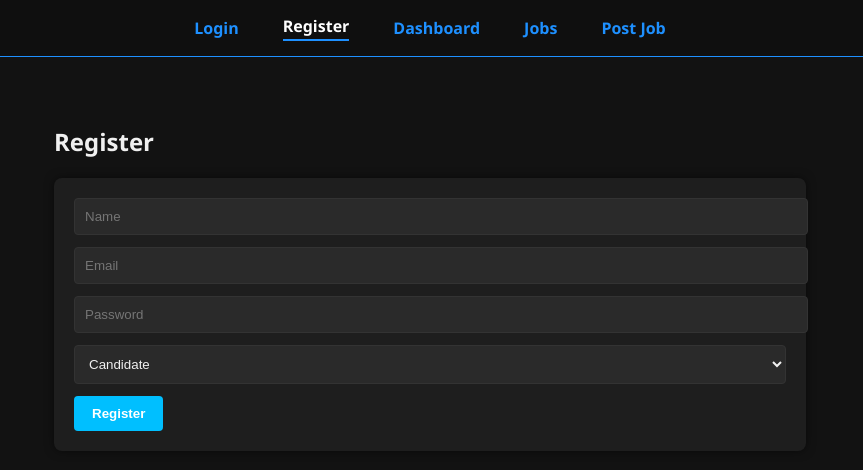
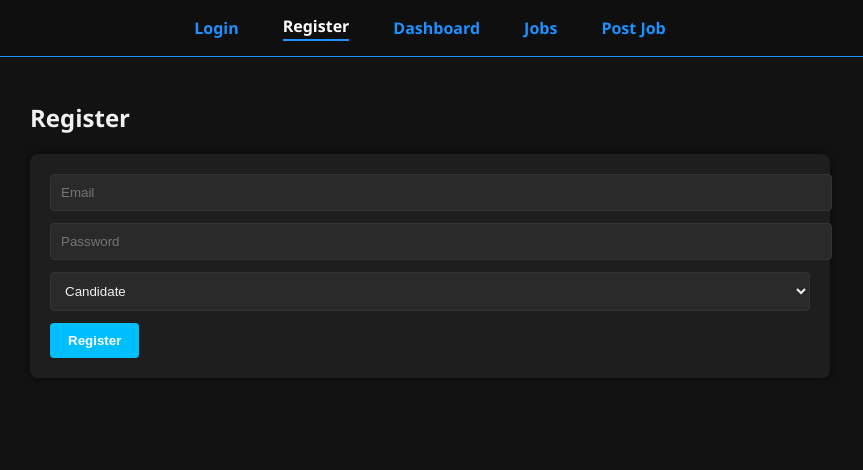
Before and after one commit to Preethika-Sankar/job-board, a React (Create React App) app in the folder frontend/: page /register in a window 1280 px wide. Shown: the top 470 px of the page, without its empty margins (210-1073 px from the left). Built offline with nearby package versions, Linux system fonts and the light colour scheme.

Commit message:
Connect frontend to deployed backend

```diff
--- a/frontend/src/pages/Login.jsx
+++ b/frontend/src/pages/Login.jsx
@@ -1,31 +1,40 @@
-import React, { useState } from 'react';
-import axios from 'axios';
+import React, { useState } from "react";
+import { useNavigate } from "react-router-dom";
 
-export default function Login() {
-  const [email, setEmail] = useState('');
-  const [password, setPassword] = useState('');
-  const [message, setMessage] = useState('');
+const Login = () => {
+  const [email, setEmail] = useState("");
+  const [password, setPassword] = useState("");
+  const [error, setError] = useState("");
+  const navigate = useNavigate();
 
-  const handleSubmit = async (e) => {
+  const handleLogin = async (e) => {
     e.preventDefault();
-    const API = process.env.REACT_APP_API_URL;
+    try {
+      const res = await fetch(`${process.env.REACT_APP_API_URL}/login`, {
+        method: "POST",
+        headers: { "Content-Type": "application/json" },
+        body: JSON.stringify({ email, password }),
+      });
 
-    try {
-      const res = await axios.post(`${API}/login`, { email, password });
-      localStorage.setItem('user', JSON.stringify(res.data));
-      setMessage("Login successful ✅");
-      console.log("User:", res.data);
+      if (!res.ok) throw new Error("Login failed");
+      const user = await res.json();
+
+      // ✅ Redirect based on role
+      if (user.role === "recruiter") {
+        navigate("/dashboard");
+      } else {
+        navigate("/jobs");
+      }
     } catch (err) {
-      console.error("Login error:", err);
-      setMessage(err.response?.data?.message || "Login failed ❌");
+      setError("Login failed ❌");
     }
   };
 
   return (
-    <div className="login-container">
+    <div className="form-container">
       <h2>Login</h2>
-      {message && <p>{message}</p>}
-      <form onSubmit={handleSubmit}>
+      {error && <p style={{ color: "red" }}>{error}</p>}
+      <form onSubmit={handleLogin}>
         <input
           type="email"
           placeholder="Email"
@@ -44,4 +53,6 @@ export default function Login() {
       </form>
     </div>
   );
-}
+};
+
+export default Login;
--- a/frontend/src/pages/Register.jsx
+++ b/frontend/src/pages/Register.jsx
@@ -1,66 +1,51 @@
-import React, { useState } from 'react';
-import axios from 'axios';
-import { useNavigate } from 'react-router-dom';
+import React, { useState } from "react";
+import { useNavigate } from "react-router-dom";
 
-export default function Register() {
-  const [formData, setFormData] = useState({
-    name: '',
-    email: '',
-    password: '',
-    role: 'candidate' // default role
-  });
-  const [message, setMessage] = useState('');
+const Register = () => {
+  const [email, setEmail] = useState("");
+  const [password, setPassword] = useState("");
+  const [role, setRole] = useState("candidate");
+  const [error, setError] = useState("");
   const navigate = useNavigate();
 
-  const handleSubmit = async (e) => {
+  const handleRegister = async (e) => {
     e.preventDefault();
-    const API = process.env.REACT_APP_API_URL;
+    try {
+      const res = await fetch(`${process.env.REACT_APP_API_URL}/register`, {
+        method: "POST",
+        headers: { "Content-Type": "application/json" },
+        body: JSON.stringify({ email, password, role }),
+      });
 
-    try {
-      const res = await axios.post(`${API}/register`, formData, {
-        headers: { 'Content-Type': 'application/json' }
-      });
-      setMessage(res.data.message); // ✅ show backend message
-      console.log(res.data);
-
-      // Delay navigation so message is visible
-      setTimeout(() => navigate('/login'), 1000);
+      if (!res.ok) throw new Error("Registration failed");
+      const data = await res.json();
+      console.log("Registered:", data);
+      navigate("/login");
     } catch (err) {
-      console.error(err);
-      setMessage(err.response?.data?.message || 'Registration failed ❌');
+      setError("Registration failed ❌");
     }
   };
 
   return (
-    <div className="page-container">
+    <div className="form-container">
       <h2>Register</h2>
-      {message && <p>{message}</p>}
-      <form onSubmit={handleSubmit}>
-        <input
-          type="text"
-          value={formData.name}
-          onChange={e => setFormData({ ...formData, name: e.target.value })}
-          placeholder="Name"
-          required
-        />
+      {error && <p style={{ color: "red" }}>{error}</p>}
+      <form onSubmit={handleRegister}>
         <input
           type="email"
-          value={formData.email}
-          onChange={e => setFormData({ ...formData, email: e.target.value })}
           placeholder="Email"
+          value={email}
+          onChange={(e) => setEmail(e.target.value)}
           required
         />
         <input
           type="password"
-          value={formData.password}
-          onChange={e => setFormData({ ...formData, password: e.target.value })}
           placeholder="Password"
+          value={password}
+          onChange={(e) => setPassword(e.target.value)}
           required
         />
-        <select
-          value={formData.role}
-          onChange={e => setFormData({ ...formData, role: e.target.value })}
-        >
+        <select value={role} onChange={(e) => setRole(e.target.value)}>
           <option value="candidate">Candidate</option>
           <option value="recruiter">Recruiter</option>
         </select>
@@ -68,4 +53,6 @@ export default function Register() {
       </form>
     </div>
   );
-}
+};
+
+export default Register;
```
